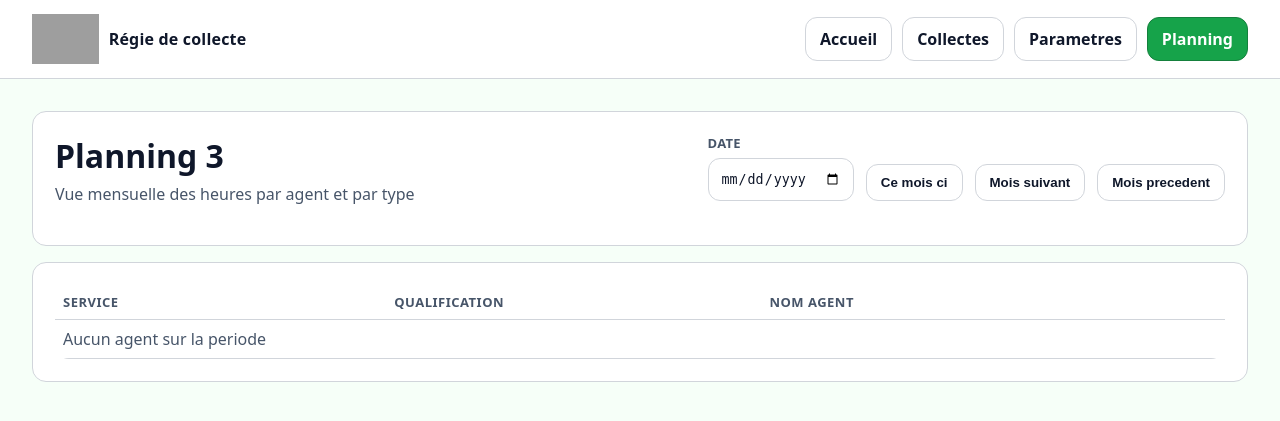
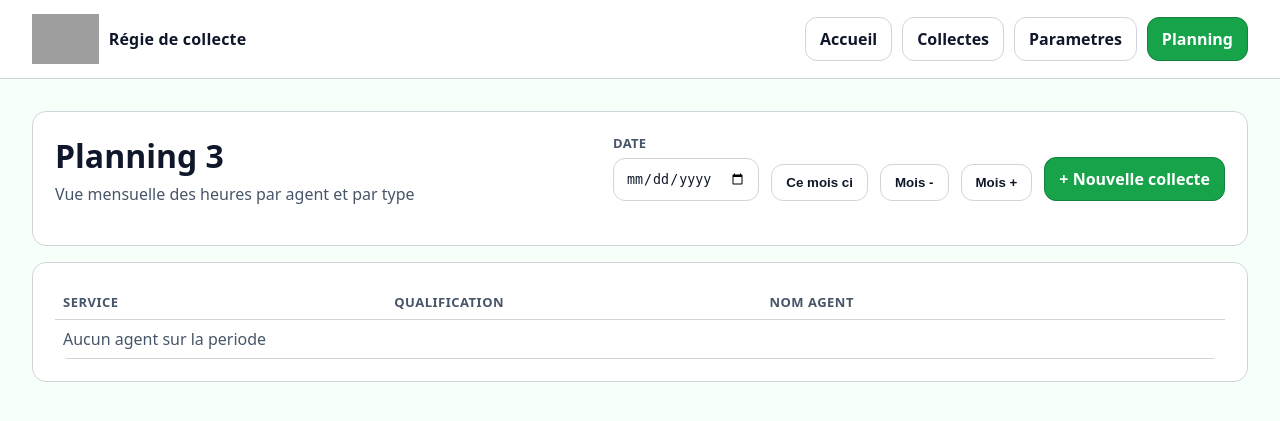
Before and after one commit to dojo360-git/gestom_django, a Django app: template core/templates/core/planning3.html in a window 1280 px wide. Shown: the top 421 px of the page. Run offline with Django 5.2, Linux system fonts and the light colour scheme; the template is opened without the code that fills it, so the values that code supplies are empty; grey boxes are pictures that could not be loaded.

Commit message:
1.7 26 47 17:28

```diff
--- a/core/templates/core/planning3.html
+++ b/core/templates/core/planning3.html
@@ -20,8 +20,11 @@
           </label>
 
           <button id="thisMonthBtn" class="btn btn--ghost" type="button">Ce mois ci</button>
-          <button id="nextMonthBtn" class="btn btn--ghost" type="button">Mois suivant</button>
-          <button id="prevMonthBtn" class="btn btn--ghost" type="button">Mois precedent</button>
+          <button id="prevMonthBtn" class="btn btn--ghost" type="button">Mois -</button>
+          <button id="nextMonthBtn" class="btn btn--ghost" type="button">Mois +</button>
+          <a href="{% url 'core:collecte_create' %}" class="btn btn--primary">
+          + Nouvelle collecte
+        </a>
         </form>
       </div>
     </div>
```
